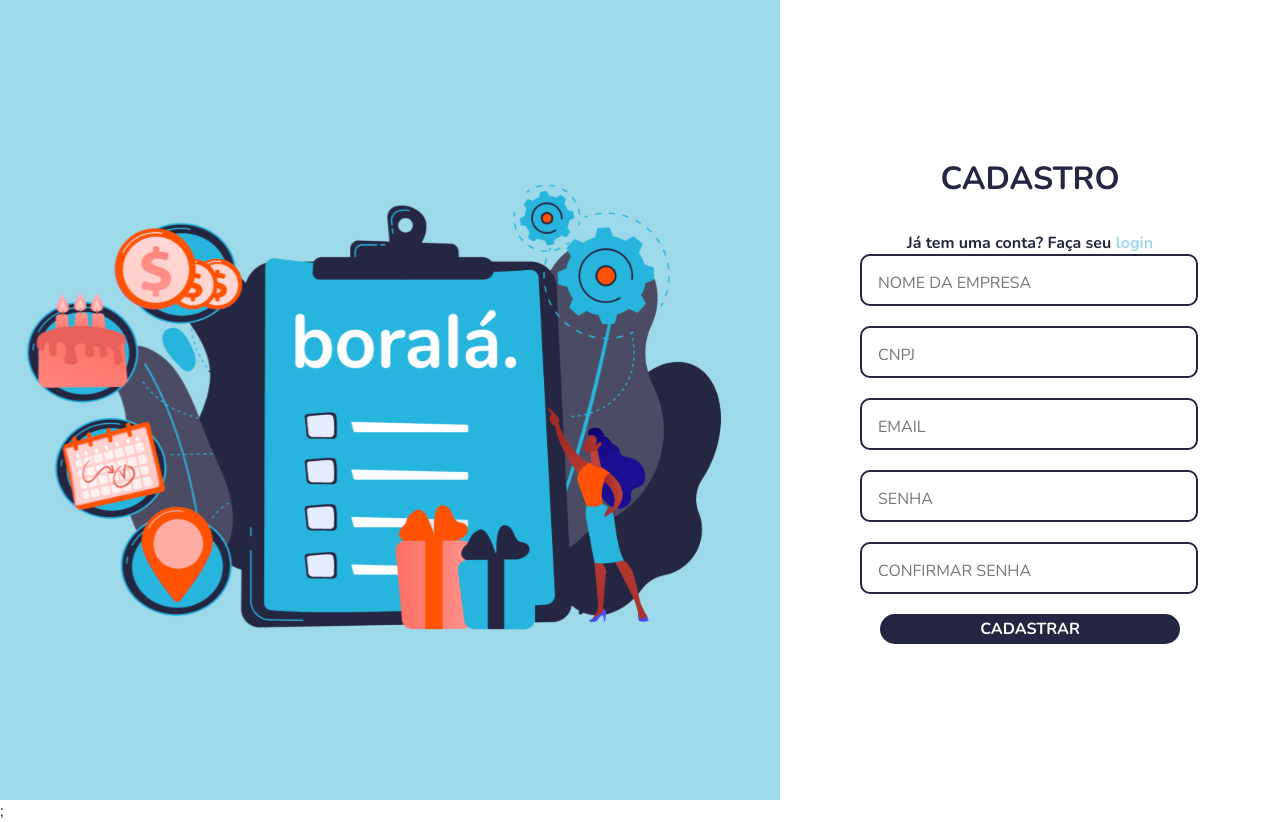
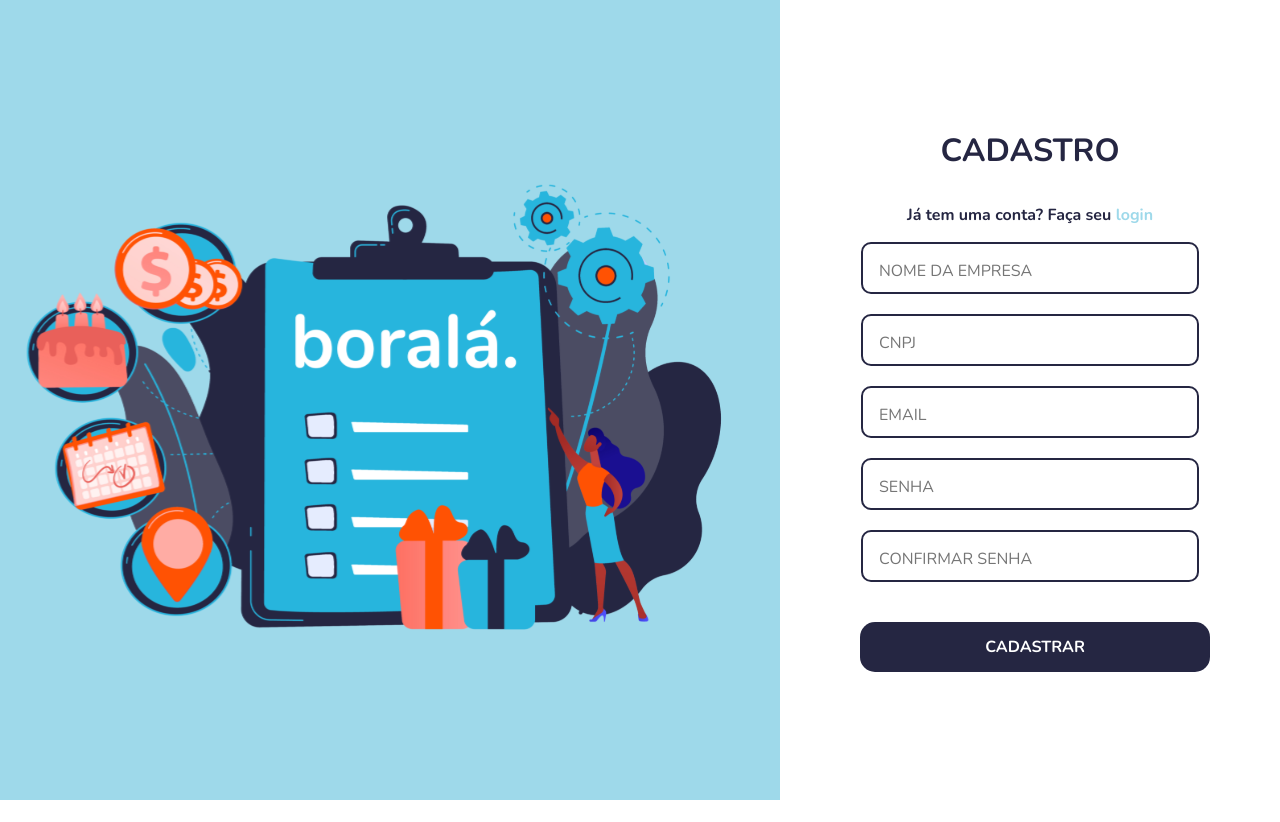
Before and after one commit to pedrokaa2/capstone-m3-grupo3-vilson-nov21, a React (Create React App) app: page /signup in a window 1280 px wide. After the commit the page ends 800 px from the top, so only its background shows below. Built offline with nearby package versions, Linux system fonts and the light colour scheme.

Commit message:
feat: signup page created

```diff
--- a/src/Pages/Signup/index.jsx
+++ b/src/Pages/Signup/index.jsx
@@ -5,6 +5,9 @@
 import { useForm } from "react-hook-form";
 import * as yup from "yup";
 import { yupResolver } from "@hookform/resolvers/yup";
+import api from "../../service/api";
+import { toast } from "react-toastify";
+import { useHistory } from "react-router-dom";
 
 const Signup = () => {
   const signupSchema = yup.object().shape({
@@ -20,7 +23,7 @@
       .matches(/\W/, "Deve conter um caractere especial")
       .matches(/^(?!.*\s).{0,}$/, "Não pode conter espaços")
       .required("Campo obrigatório!"),
-    passworConfirm: yup
+    passwordConfirm: yup
       .string()
       .oneOf([yup.ref("password")], "Senhas diferentes")
       .required("Campo obrigatório!"),
@@ -32,8 +35,19 @@
     formState: { errors },
   } = useForm({ resolver: yupResolver(signupSchema) });
 
-  const onSubmitFunction = (data) => {
-    console.log(data);
+  const history = useHistory();
+
+  const onSubmitFunction = ({ name, cnpj, email, password }) => {
+    const user = { name, cnpj, email, password };
+    api
+      .post("/register", user)
+      .then((_) => {
+        toast.success("Conta criada com sucesso! ");
+        return history.push("/login");
+      })
+      .catch((err) =>
+        toast.error("Erro ao criar a conta, verifique os campos!")
+      );
   };
 
   return (
@@ -46,20 +60,39 @@
             <p>
               Já tem uma conta? Faça seu <Link to="/login">login</Link>
             </p>
-            <Input register={register("name")} placeholder="NOME DA EMPRESA" />
-            <Input register={register("cnpj")} placeholder="CNPJ" />
-            <Input register={register("email")} placeholder="EMAIL" />
             <Input
-              register={register("password")}
+              register={register}
+              name="name"
+              placeholder="NOME DA EMPRESA"
+              error={errors.name?.message}
+            />
+            <Input
+              register={register}
+              name="cnpj"
+              placeholder="CNPJ"
+              error={errors.cnpj?.message}
+            />
+            <Input
+              register={register}
+              name="email"
+              placeholder="EMAIL"
+              error={errors.email?.message}
+            />
+            <Input
+              register={register}
+              name="password"
               type="password"
               placeholder="SENHA"
+              error={errors.password?.message}
             />
             <Input
-              register={register("passworConfirm")}
+              register={register}
+              name="passwordConfirm"
               type="password"
               placeholder="CONFIRMAR SENHA"
+              error={errors.passwordConfirm?.message}
             />
-            <Button height="30px" type="submit">
+            <Button height="50px" width="350px" type="submit">
               CADASTRAR
             </Button>
           </form>
--- a/src/Pages/Signup/style.js
+++ b/src/Pages/Signup/style.js
@@ -52,6 +52,10 @@
       margin-bottom: 32px;
     }
 
+    > div {
+      margin-top: 16px;
+    }
+
     p {
       margin-top: 8px;
       color: var(--darkblue);
@@ -64,3 +68,11 @@
     }
   }
 `;
+
+export const FormContainer = styled.div`
+  display: flex;
+  flex-direction: column;
+  align-items: center;
+  justify-content: center;
+  margin: 0 auto;
+`;
--- a/src/Providers/index.jsx
+++ b/src/Providers/index.jsx
@@ -4,7 +4,7 @@
 const Providers = ({ children }) => {
   return (
     <AuthenticatedProvider>
-      <EventProvider>{children}</EventProvider>;
+      <EventProvider>{children}</EventProvider>
     </AuthenticatedProvider>
   );
 };
--- a/src/components/Button/style.js
+++ b/src/components/Button/style.js
@@ -9,6 +9,7 @@
   height: 50px;
   font-family: "Nunito", sans-serif;
   font-weight: bold;
+  margin-top: 20px;
 
   @media (min-width: 1024px) {
     height: ${(props) => (props.height ? props.height : "60px")};
--- a/src/components/Input/index.jsx
+++ b/src/components/Input/index.jsx
@@ -1,9 +1,10 @@
-import { InputContainer, Inputs } from "./style";
+import { InputContainer, Inputs, ErrorDiv } from "./style";
 
-function Input({ placeholder, register, ...rest }) {
+function Input({ placeholder, register, error, name, ...rest }) {
   return (
-    <InputContainer>
-      <Inputs {...rest} {...register} placeholder={placeholder} />
+    <InputContainer isErrored={!!error}>
+      <Inputs {...rest} {...register(name)} placeholder={placeholder} />
+      <ErrorDiv>{!!error && <span>{error}</span>}</ErrorDiv>
     </InputContainer>
   );
 }
--- a/src/components/Input/style.js
+++ b/src/components/Input/style.js
@@ -8,10 +8,15 @@
   height: 52px;
   width: 80%;
   transition: 0.4s;
+  margin: 0 auto;
   /* margin-left: 50px; */
-  margin-bottom: 25px;
 
 
+  ${(props) =>
+    props.isErrored &&
+    `
+   border-color: var(--orange);
+  `}
   @media (min-width: 1024px) {
     width: 338px;
     margin-bottom: 20px;
@@ -26,3 +31,8 @@
   width: 100%;
   height: 100%;
 `;
+
+export const ErrorDiv = styled.div`
+  margin-top: 10px;
+  color: var(--orange)
+`;
```
